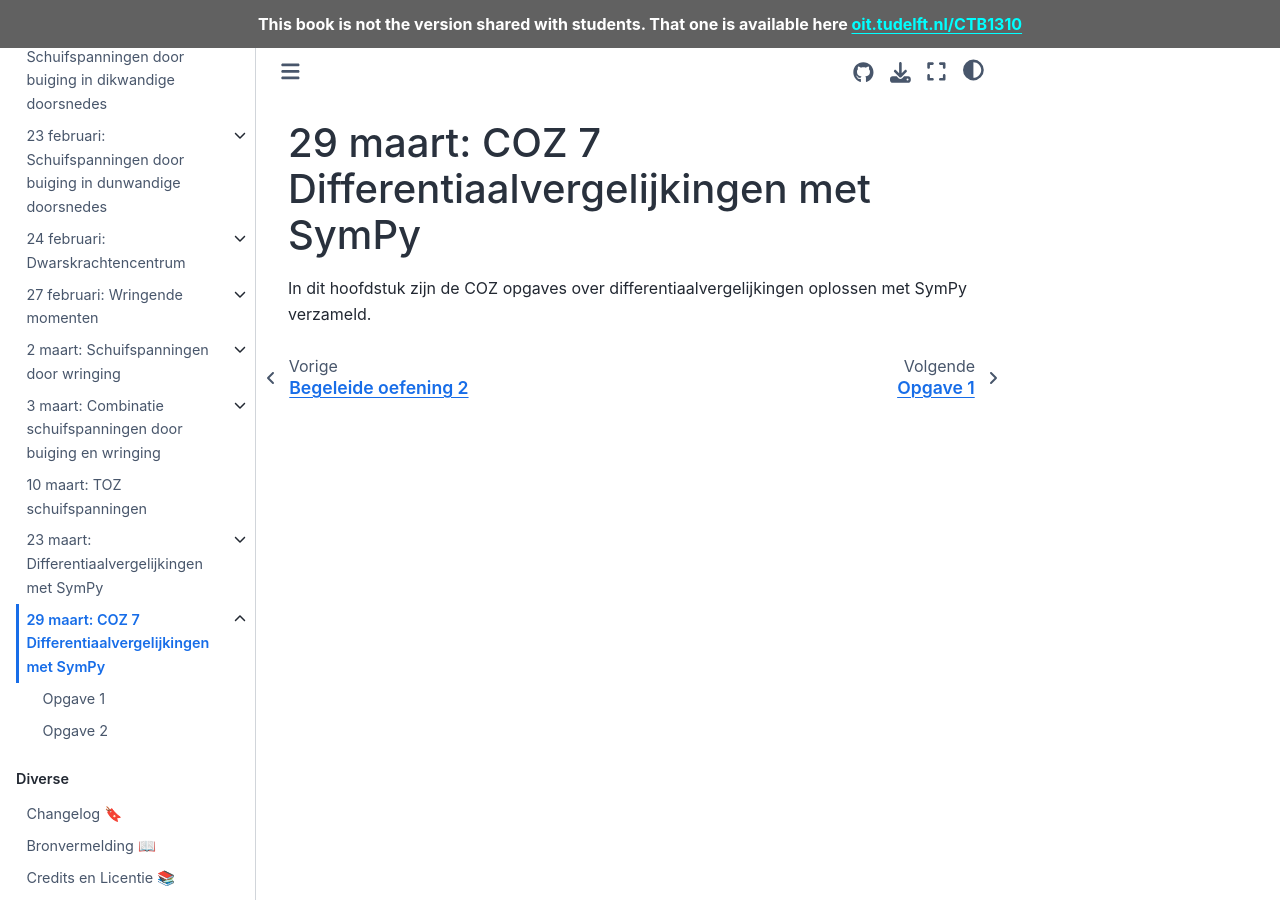
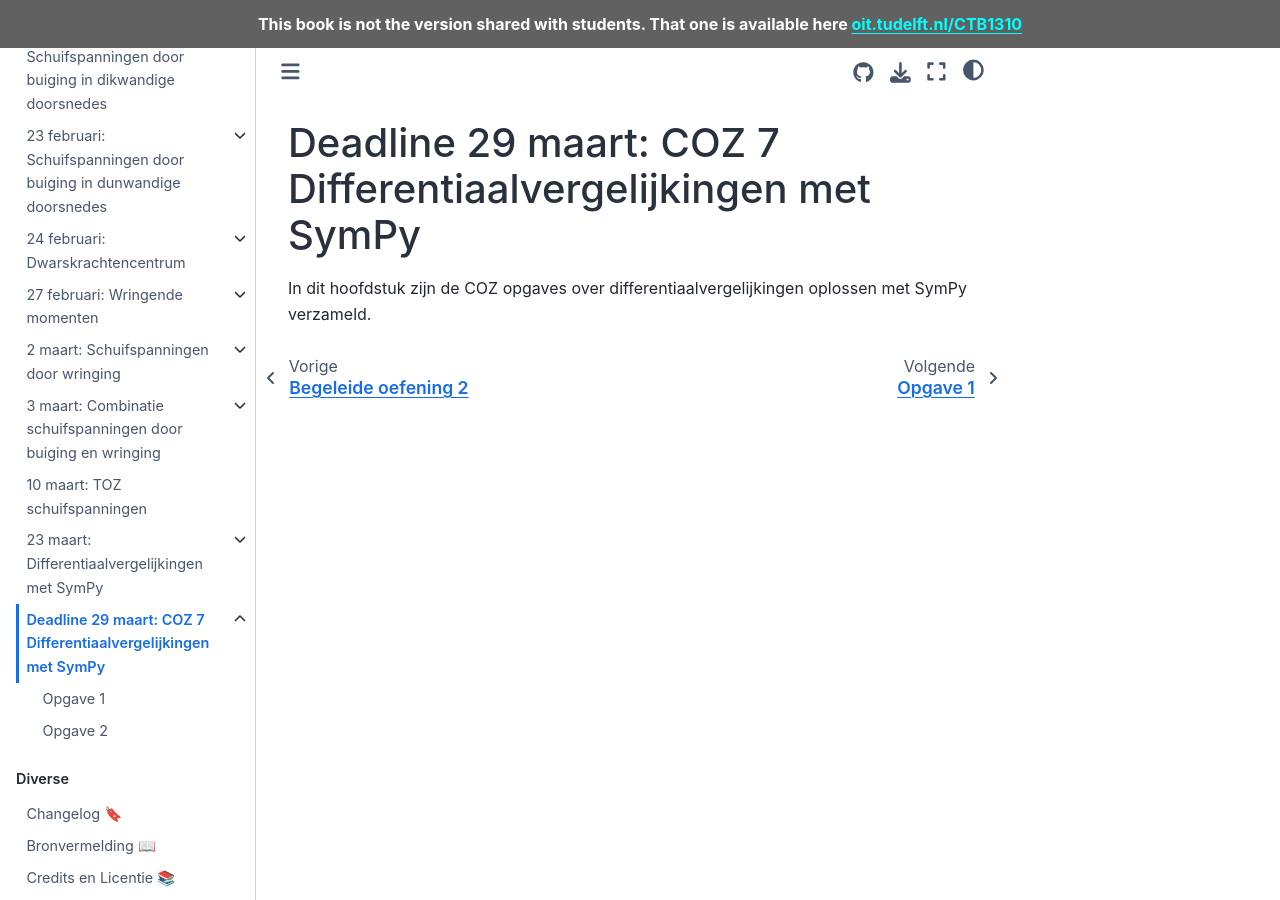
Before and after one commit to TUDelft-books/CTB1310, a Jupyter Book: the page built from book/sympy_COZ/les.md, in a window 1280 px wide and 900 px high. Built offline with Jupyter Book 1.0.4 settings and Sphinx 7.4.7 and the Sphinx Book theme 1.1.4, drawn with Linux system fonts in a browser that asks for light colours; comment, search, counter and statistics services are not loaded.

Commit message:
Update les.md

```diff
--- a/book/sympy_COZ/les.md
+++ b/book/sympy_COZ/les.md
@@ -1,3 +1,3 @@
-# 29 maart: COZ 7 Differentiaalvergelijkingen met SymPy
+# Deadline 29 maart: COZ 7 Differentiaalvergelijkingen met SymPy
 
 In dit hoofdstuk zijn de COZ opgaves over differentiaalvergelijkingen oplossen met SymPy verzameld.
```
